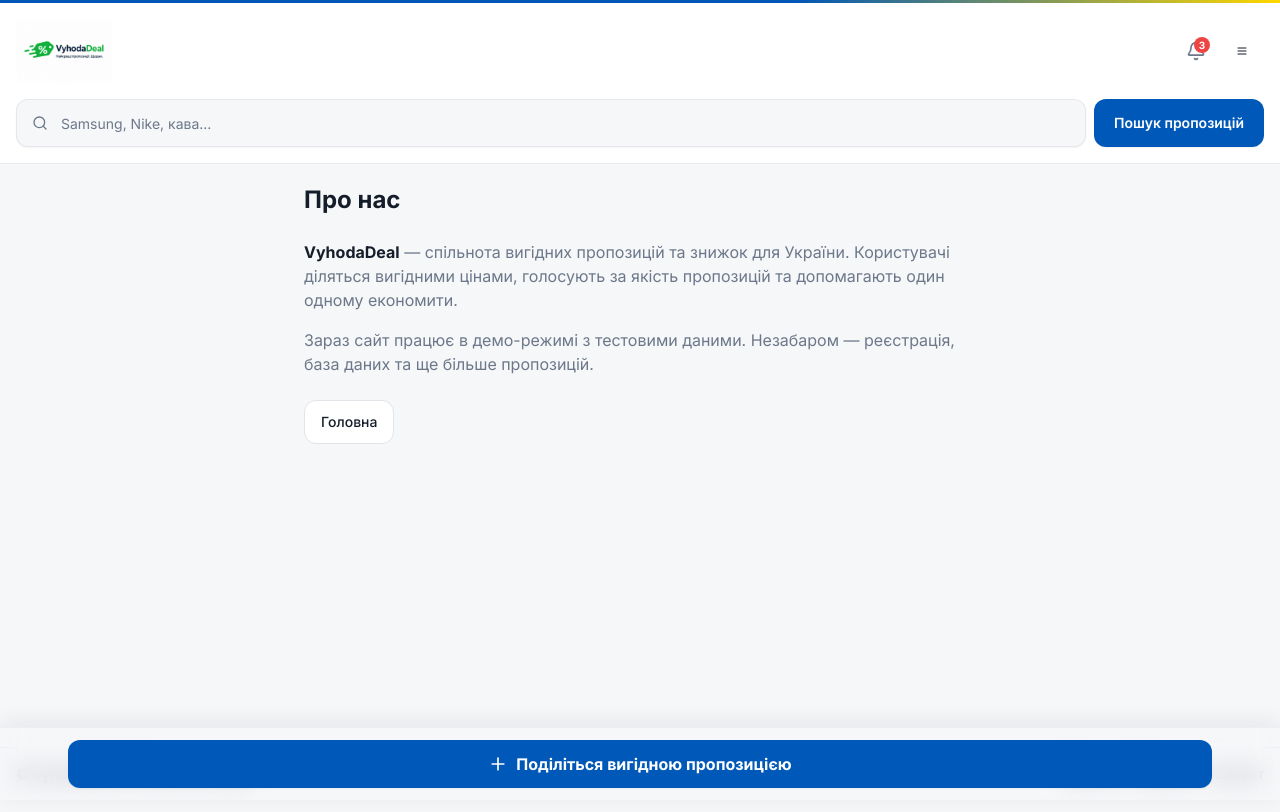
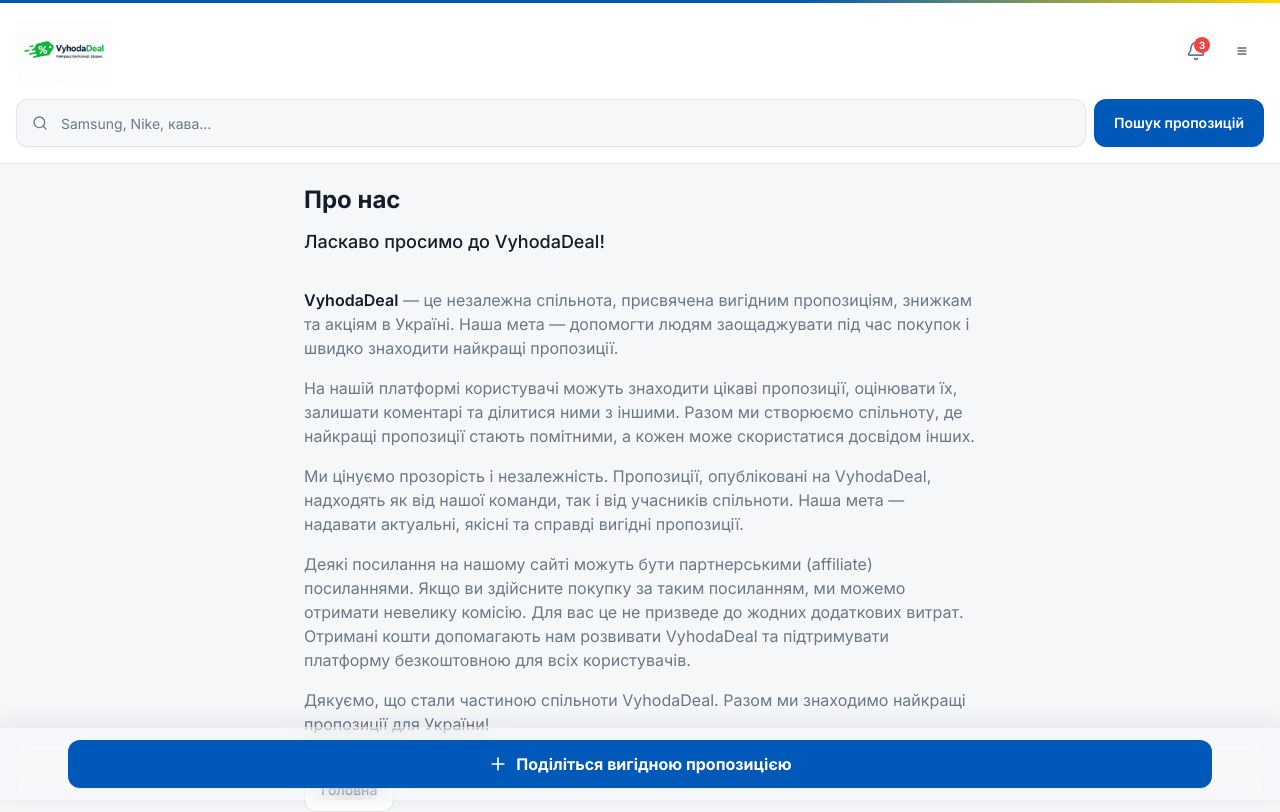
Before and after one commit to martinochs/dealua, a Next.js app: page /about in a window 1280 px wide. Shown: the top 812 px of the page. Built offline with nearby package versions, Linux system fonts and the light colour scheme; no server answers; the database is empty.

Commit message:
Replace demo About page with production Ukrainian copy and affiliate disclosure.

```diff
--- a/app/(main)/about/page.tsx
+++ b/app/(main)/about/page.tsx
@@ -6,17 +6,40 @@
 
 export default function AboutPage() {
   return (
-    <div className="max-w-2xl mx-auto space-y-6">
-      <h1 className="text-2xl font-bold">{t("footer.about")}</h1>
-      <div className="prose prose-sm max-w-none space-y-4 text-muted-foreground">
+    <div className="mx-auto max-w-2xl space-y-8">
+      <div className="space-y-3">
+        <h1 className="text-2xl font-bold">Про нас</h1>
+        <p className="text-lg font-medium text-foreground">Ласкаво просимо до VyhodaDeal!</p>
+      </div>
+
+      <div className="space-y-4 text-muted-foreground">
         <p>
-          <strong className="text-foreground">VyhodaDeal</strong> — спільнота вигідних пропозицій та знижок для України.
-          Користувачі діляться вигідними цінами, голосують за якість пропозицій та допомагають один одному економити.
+          <strong className="font-semibold text-foreground">VyhodaDeal</strong> — це незалежна
+          спільнота, присвячена вигідним пропозиціям, знижкам та акціям в Україні. Наша мета —
+          допомогти людям заощаджувати під час покупок і швидко знаходити найкращі пропозиції.
         </p>
         <p>
-          Зараз сайт працює в демо-режимі з тестовими даними. Незабаром — реєстрація, база даних та ще більше пропозицій.
+          На нашій платформі користувачі можуть знаходити цікаві пропозиції, оцінювати їх,
+          залишати коментарі та ділитися ними з іншими. Разом ми створюємо спільноту, де
+          найкращі пропозиції стають помітними, а кожен може скористатися досвідом інших.
+        </p>
+        <p>
+          Ми цінуємо прозорість і незалежність. Пропозиції, опубліковані на VyhodaDeal, надходять
+          як від нашої команди, так і від учасників спільноти. Наша мета — надавати актуальні,
+          якісні та справді вигідні пропозиції.
+        </p>
+        <p>
+          Деякі посилання на нашому сайті можуть бути партнерськими (affiliate) посиланнями. Якщо
+          ви здійсните покупку за таким посиланням, ми можемо отримати невелику комісію. Для вас
+          це не призведе до жодних додаткових витрат. Отримані кошти допомагають нам розвивати
+          VyhodaDeal та підтримувати платформу безкоштовною для всіх користувачів.
+        </p>
+        <p>
+          Дякуємо, що стали частиною спільноти VyhodaDeal. Разом ми знаходимо найкращі пропозиції
+          для України!
         </p>
       </div>
+
       <Button asChild variant="outline">
         <Link href="/">{t("nav.home")}</Link>
       </Button>
```
